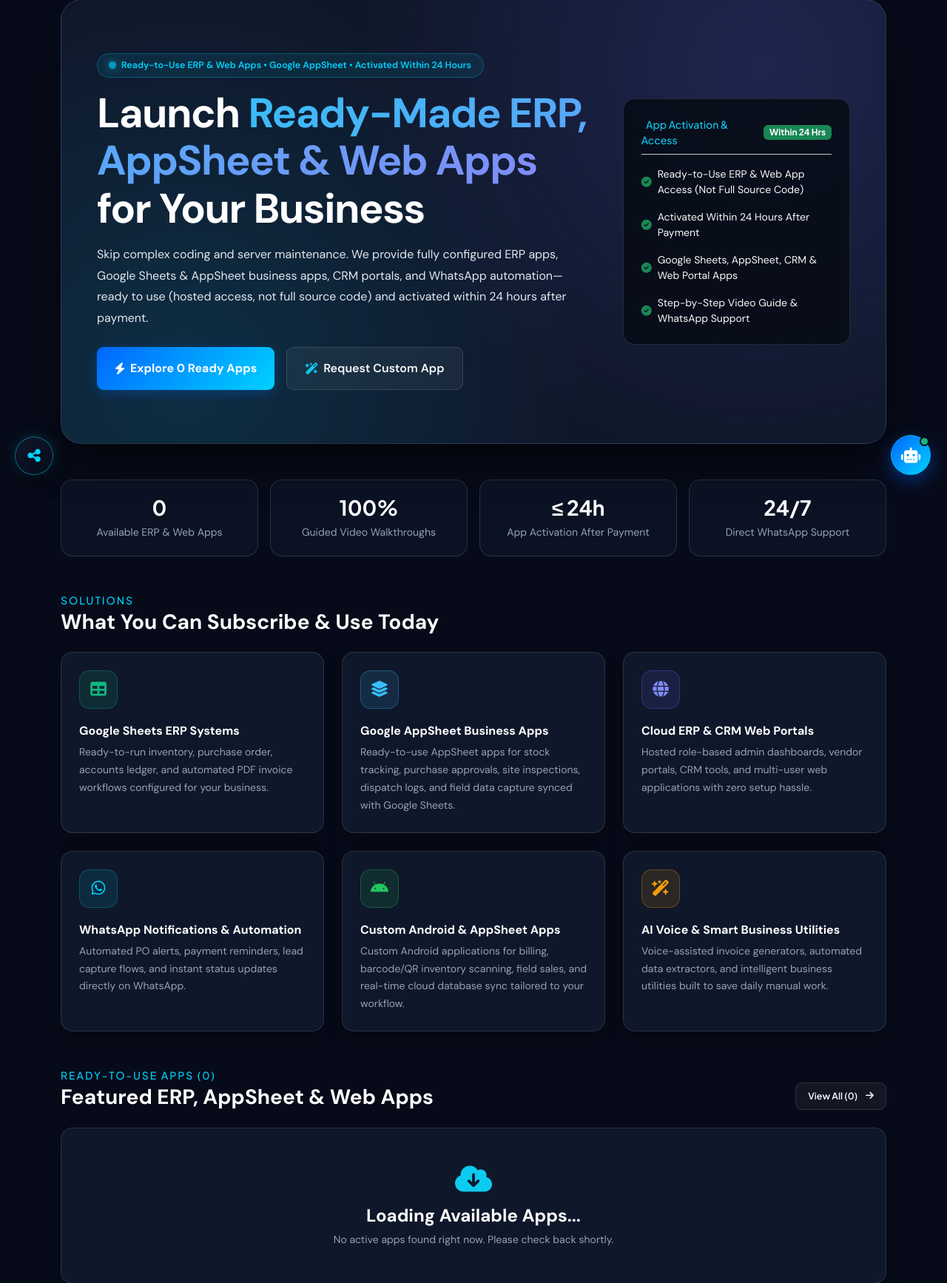
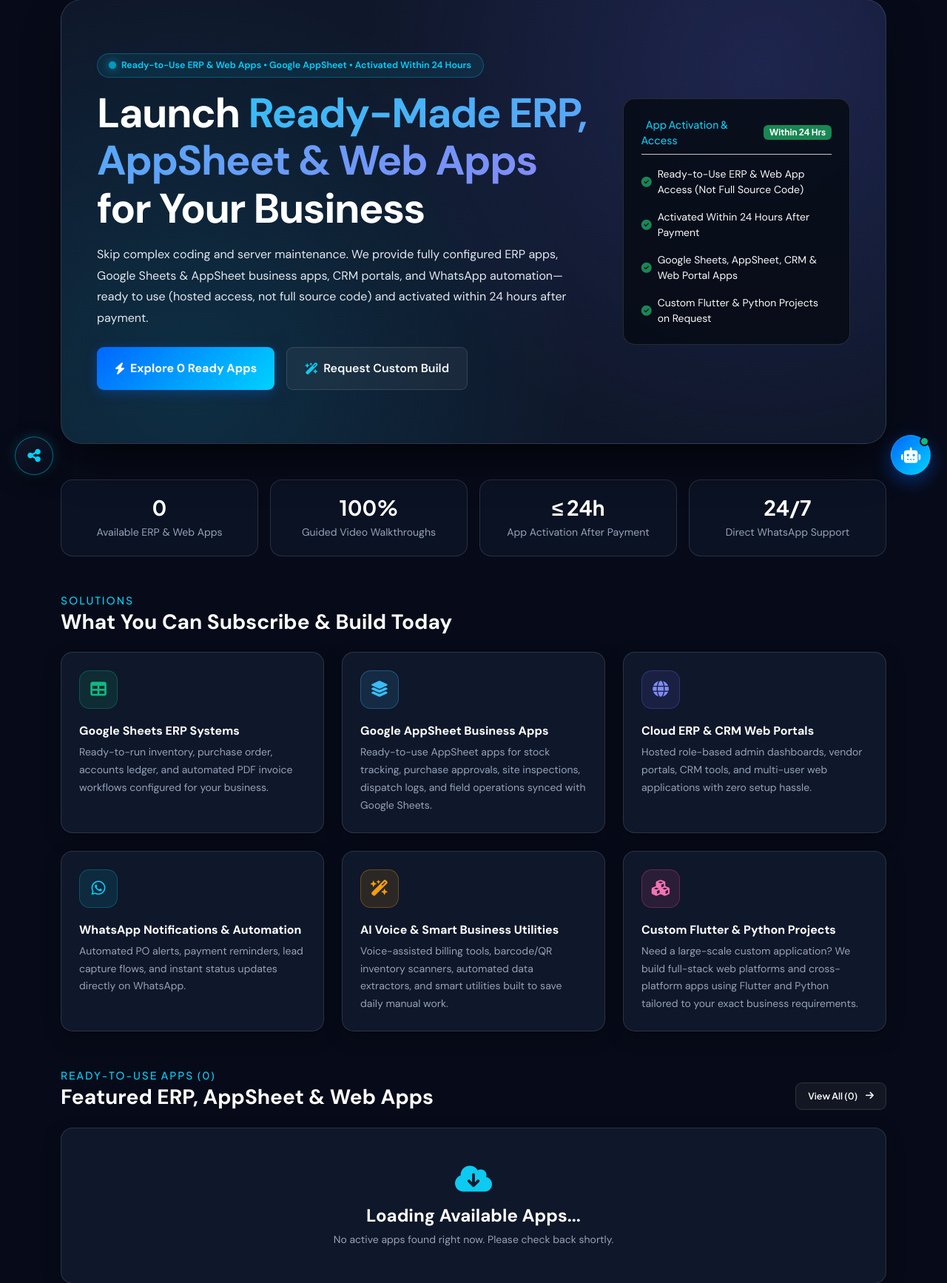
Before and after one commit to amittiwari7-tech/web_Project, a Flask app: page / in a window 1280 px wide. Shown: the part 133-1867 px from the top of the page at 74% size. Run offline with Flask 3, Linux system fonts and the light colour scheme; data that the repository does not hold is empty.

Commit message:
add cards for python and flutter

```diff
--- a/home/templates/home/index.html
+++ b/home/templates/home/index.html
@@ -1,5 +1,5 @@
 {% extends 'base.html' %}
-{% block title %}Tech Gyan Amit // Ready-to-Use ERP Apps, Web Apps, AppSheet & Automation{% endblock %}
+{% block title %}Tech Gyan Amit // Ready-to-Use ERP Apps, Web Apps, AppSheet & Custom Solutions{% endblock %}
 
 {% block content %}
 {% set products = products or [] %}
@@ -135,7 +135,7 @@
             <i class="fa-solid fa-bolt"></i> Explore {{ product_count }} Ready Apps
           </a>
           <a href="{{ url_for('interactions.custom_order') }}" class="btn-tga-outline px-4 py-3 fs-6">
-            <i class="fa-solid fa-wand-magic-sparkles text-info"></i> Request Custom App
+            <i class="fa-solid fa-wand-magic-sparkles text-info"></i> Request Custom Build
           </a>
         </div>
       </div>
@@ -151,7 +151,7 @@
             <li class="d-flex align-items-center"><i class="fa-solid fa-circle-check text-success me-2"></i> Ready-to-Use ERP &amp; Web App Access (Not Full Source Code)</li>
             <li class="d-flex align-items-center"><i class="fa-solid fa-circle-check text-success me-2"></i> Activated Within 24 Hours After Payment</li>
             <li class="d-flex align-items-center"><i class="fa-solid fa-circle-check text-success me-2"></i> Google Sheets, AppSheet, CRM &amp; Web Portal Apps</li>
-            <li class="d-flex align-items-center"><i class="fa-solid fa-circle-check text-success me-2"></i> Step-by-Step Video Guide &amp; WhatsApp Support</li>
+            <li class="d-flex align-items-center"><i class="fa-solid fa-circle-check text-success me-2"></i> Custom Flutter &amp; Python Projects on Request</li>
           </ul>
         </div>
       </div>
@@ -189,19 +189,16 @@
   </div>
 
   <!-- ========================================================
-       3. SPECIALIZED PRODUCT CATEGORIES (GOOGLE SHEETS, APPSHEET & CRM)
-       ======================================================== -->
-  <!-- ========================================================
-       3. SPECIALIZED PRODUCT CATEGORIES (6 DEDICATED CARDS)
+       3. SPECIALIZED PRODUCT CATEGORIES (6 CARDS ONLY)
        ======================================================== -->
   <div class="mb-5">
     <div class="mb-4">
       <span class="font-mono text-uppercase small" style="color: var(--accent-cyan); letter-spacing: 2px;">Solutions</span>
-      <h2 class="h3 fw-bold text-white mb-0">What You Can Subscribe &amp; Use Today</h2>
+      <h2 class="h3 fw-bold text-white mb-0">What You Can Subscribe &amp; Build Today</h2>
     </div>
 
     <div class="row g-4">
-      <!-- 1. Google Sheets ERP -->
+      <!-- Card 1: Google Sheets ERP Systems -->
       <div class="col-md-6 col-lg-4">
         <div class="nexus-card">
           <div class="category-icon-box" style="background: rgba(16, 185, 129, 0.12); color: #10B981; border: 1px solid rgba(16, 185, 129, 0.3);">
@@ -214,7 +211,7 @@
         </div>
       </div>
 
-      <!-- 2. Google AppSheet Business Apps (Dedicated Box) -->
+      <!-- Card 2: Google AppSheet Business Apps -->
       <div class="col-md-6 col-lg-4">
         <div class="nexus-card">
           <div class="category-icon-box" style="background: rgba(56, 189, 248, 0.12); color: #38BDF8; border: 1px solid rgba(56, 189, 248, 0.3);">
@@ -222,12 +219,12 @@
           </div>
           <h5 class="fw-bold text-white fs-6 mb-2">Google AppSheet Business Apps</h5>
           <p class="mb-0 text-muted small" style="line-height: 1.7;">
-            Ready-to-use AppSheet apps for stock tracking, purchase approvals, site inspections, dispatch logs, and field data capture synced with Google Sheets.
+            Ready-to-use AppSheet apps for stock tracking, purchase approvals, site inspections, dispatch logs, and field operations synced with Google Sheets.
           </p>
         </div>
       </div>
 
-      <!-- 3. Cloud ERP & CRM Web Portals -->
+      <!-- Card 3: Cloud ERP & CRM Web Portals -->
       <div class="col-md-6 col-lg-4">
         <div class="nexus-card">
           <div class="category-icon-box" style="background: rgba(99, 102, 241, 0.12); color: var(--accent-violet); border: 1px solid rgba(99, 102, 241, 0.3);">
@@ -240,7 +237,7 @@
         </div>
       </div>
 
-      <!-- 4. WhatsApp Notifications & Automation -->
+      <!-- Card 4: WhatsApp Notifications & Automation -->
       <div class="col-md-6 col-lg-4">
         <div class="nexus-card">
           <div class="category-icon-box" style="background: rgba(6, 182, 212, 0.12); color: var(--accent-cyan); border: 1px solid rgba(6, 182, 212, 0.3);">
@@ -253,20 +250,7 @@
         </div>
       </div>
 
-      <!-- 5. Custom Android & Mobile Apps (Dedicated Box) -->
-      <div class="col-md-6 col-lg-4">
-        <div class="nexus-card">
-          <div class="category-icon-box" style="background: rgba(34, 197, 94, 0.12); color: #22C55E; border: 1px solid rgba(34, 197, 94, 0.3);">
-            <i class="fa-brands fa-android"></i>
-          </div>
-          <h5 class="fw-bold text-white fs-6 mb-2">Custom Android &amp; AppSheet Apps</h5>
-          <p class="mb-0 text-muted small" style="line-height: 1.7;">
-            Custom Android applications for billing, barcode/QR inventory scanning, field sales, and real-time cloud database sync tailored to your workflow.
-          </p>
-        </div>
-      </div>
-
-      <!-- 6. AI Voice & Smart Business Utilities -->
+      <!-- Card 5: AI Voice & Smart Business Utilities -->
       <div class="col-md-6 col-lg-4">
         <div class="nexus-card">
           <div class="category-icon-box" style="background: rgba(245, 158, 11, 0.12); color: #F59E0B; border: 1px solid rgba(245, 158, 11, 0.3);">
@@ -274,7 +258,20 @@
           </div>
           <h5 class="fw-bold text-white fs-6 mb-2">AI Voice &amp; Smart Business Utilities</h5>
           <p class="mb-0 text-muted small" style="line-height: 1.7;">
-            Voice-assisted invoice generators, automated data extractors, and intelligent business utilities built to save daily manual work.
+            Voice-assisted billing tools, barcode/QR inventory scanners, automated data extractors, and smart utilities built to save daily manual work.
+          </p>
+        </div>
+      </div>
+
+      <!-- Card 6: Custom Flutter & Python Enterprise Builds -->
+      <div class="col-md-6 col-lg-4">
+        <div class="nexus-card">
+          <div class="category-icon-box" style="background: rgba(236, 72, 153, 0.12); color: #F472B6; border: 1px solid rgba(236, 72, 153, 0.3);">
+            <i class="fa-solid fa-cubes"></i>
+          </div>
+          <h5 class="fw-bold text-white fs-6 mb-2">Custom Flutter &amp; Python Projects</h5>
+          <p class="mb-0 text-muted small" style="line-height: 1.7;">
+            Need a large-scale custom application? We build full-stack web platforms and cross-platform apps using Flutter and Python tailored to your exact business requirements.
           </p>
         </div>
       </div>
@@ -378,18 +375,18 @@
   </div>
 
   <!-- ========================================================
-       6. CUSTOM BUILD CTA BANNER (GOOGLE SHEETS, CRM & APPSHEET)
+       6. CUSTOM BUILD CTA BANNER (FLUTTER, PYTHON, SHEETS, CRM & APPSHEET)
        ======================================================== -->
   <div class="nexus-card p-4 p-md-5 text-center" style="background: linear-gradient(135deg, rgba(99, 102, 241, 0.18), rgba(6, 182, 212, 0.12)); border-color: rgba(6, 182, 212, 0.35);">
-    <h3 class="fw-bold text-white mb-2">Need a Custom Google Sheets ERP, CRM, AppSheet App or Web Portal?</h3>
-    <p class="mx-auto mb-4 text-light" style="max-width: 650px; font-size: 0.95rem; color: #CBD5E1 !important;">
-      We build custom <strong>Google Sheets ERPs</strong>, <strong>Google AppSheet mobile &amp; desktop apps</strong>, <strong>CRM systems</strong>, web portals, and WhatsApp automations tailored directly to your business operations.
+    <h3 class="fw-bold text-white mb-2">Need a Large Custom Project in Flutter, Python, AppSheet or Google Sheets?</h3>
+    <p class="mx-auto mb-4 text-light" style="max-width: 660px; font-size: 0.95rem; color: #CBD5E1 !important;">
+      We build custom <strong>Flutter &amp; Python enterprise apps</strong>, <strong>Google Sheets ERPs</strong>, <strong>AppSheet business apps</strong>, <strong>CRM systems</strong>, and WhatsApp automations tailored directly to your business operations.
     </p>
     <div class="d-flex justify-content-center flex-wrap gap-3">
       <a href="{{ url_for('interactions.custom_order') }}" class="btn-tga-primary px-4 py-2">
-        <i class="fa-solid fa-code"></i> Request Custom App
+        <i class="fa-solid fa-code"></i> Request Custom Project
       </a>
-      <a href="https://wa.me/917217723569?text=Hi%20Tech%20Gyan%20Amit,%20I%20am%20interested%20in%20a%20custom%20Google%20Sheets,%20CRM%20or%20AppSheet%20app" target="_blank" rel="noopener noreferrer" class="btn-tga-outline px-4 py-2">
+      <a href="https://wa.me/917217723569?text=Hi%20Tech%20Gyan%20Amit,%20I%20am%20interested%20in%20a%20custom%20Flutter,%20Python,%20AppSheet%20or%20ERP%20project" target="_blank" rel="noopener noreferrer" class="btn-tga-outline px-4 py-2">
         <i class="fa-brands fa-whatsapp text-success"></i> Direct Chat on WhatsApp
       </a>
     </div>
```
